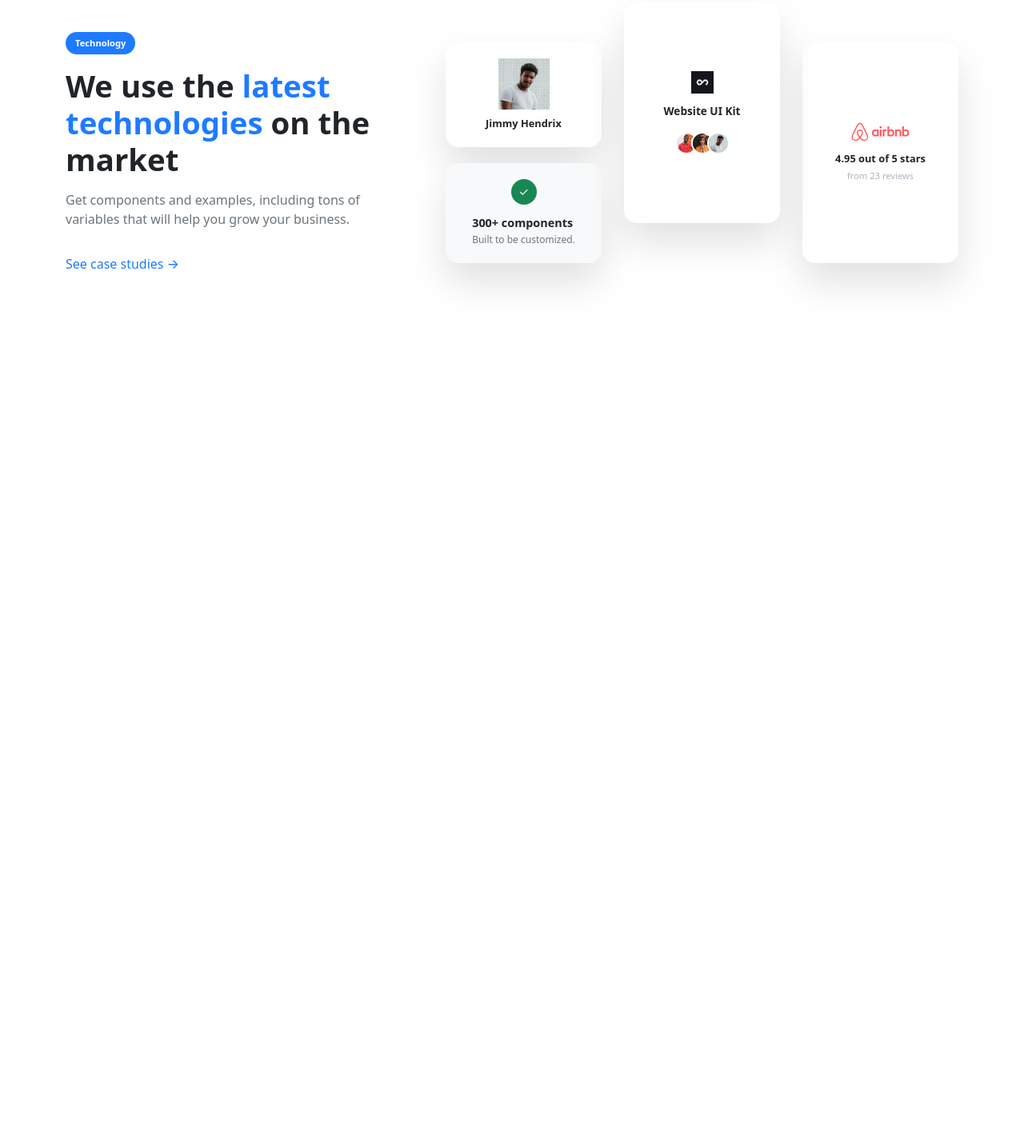
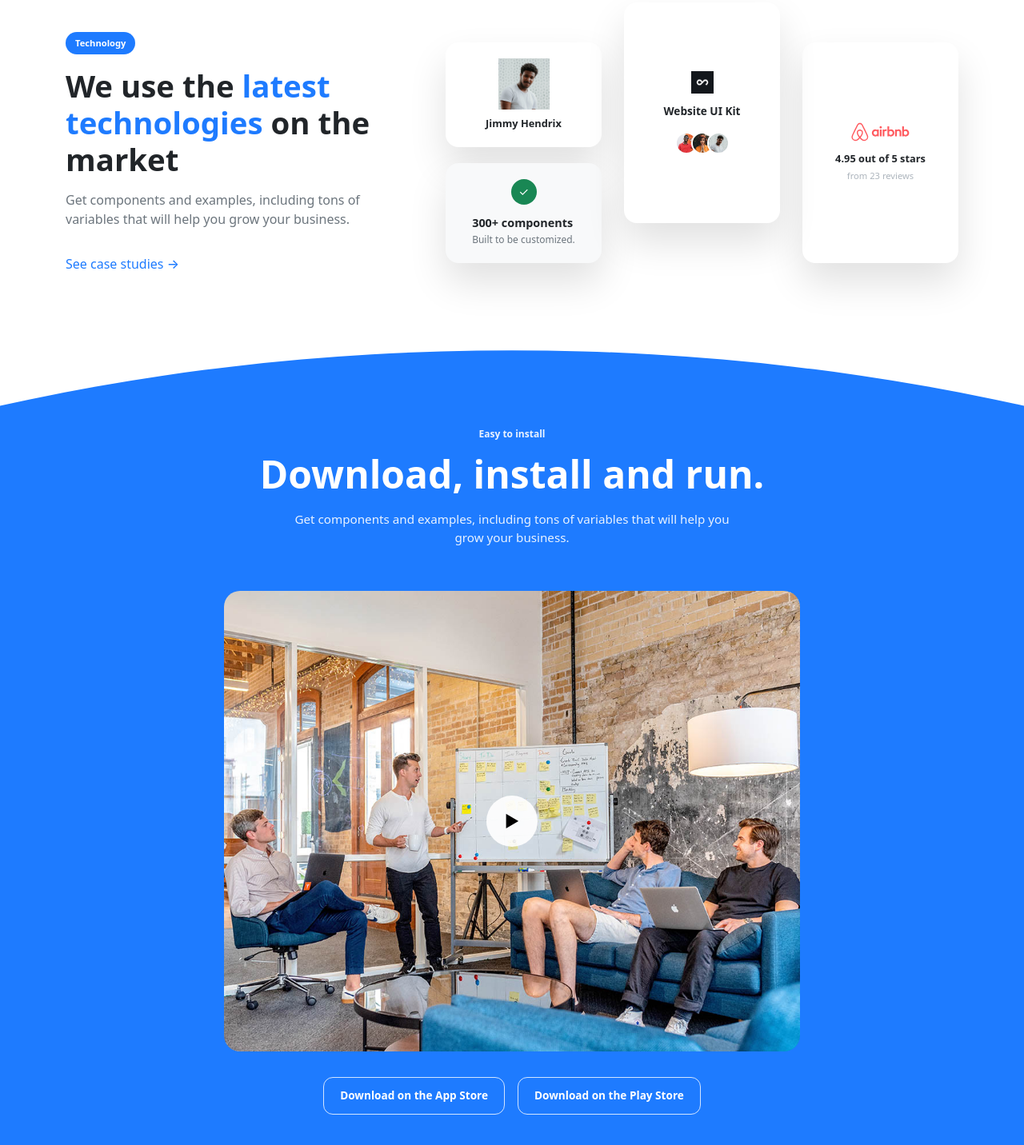
Before and after one commit to kevinsgzcode/landingpage, a website: page index.html in a window 1280 px wide. Shown: the part 2014-3446 px from the top of the page at 80% size. Before the commit the page ends 2452 px from the top, so only its background shows below. Drawn offline with nearby package versions, Linux system fonts and the light colour scheme.

Commit message:
style(download): download section

```diff
--- a/index.html
+++ b/index.html
@@ -353,6 +353,31 @@
       </div>
     </section>
 
+    <!-- Download Section -->
+    <section class="download-cta">
+      <div class="download-inner">
+        <span class="download-eyebrow"> Easy to install </span>
+
+        <h2 class="download-title">Download, install and run.</h2>
+
+        <p class="download-text">
+          Get components and examples, including tons of variables that will
+          help you grow your business.
+        </p>
+
+        <div class="download-media">
+          <img src="assets/images/img_01.jpg" alt="Team working together" />
+          <button class="play-button">▶</button>
+        </div>
+
+        <div class="download-buttons">
+          <a href="#" class="store-btn apple"> Download on the App Store </a>
+
+          <a href="#" class="store-btn google"> Download on the Play Store </a>
+        </div>
+      </div>
+    </section>
+
     <script src="node_modules/bootstrap/dist/js/bootstrap.bundle.min.js"></script>
     <script src="js/main.js"></script>
   </body>
--- a/scss/_maps.scss
+++ b/scss/_maps.scss
@@ -32,3 +32,11 @@
     technology-mobile: 3.5rem,
   )
 );
+
+$section-spacing: map-merge(
+  $section-spacing,
+  (
+    download-desktop: 6rem,
+    download-mobile: 4rem,
+  )
+);
--- /dev/null
+++ b/scss/components/_download.scss
@@ -0,0 +1,118 @@
+.download-cta {
+  background-color: $primary;
+  color: #fff;
+  width: 100%;
+}
+
+.download-inner {
+  max-width: 960px;
+  margin: 0 auto;
+  padding: map-get($section-spacing, download-desktop) 1.5rem;
+
+  display: flex;
+  flex-direction: column;
+  align-items: center;
+  text-align: center;
+}
+
+@media (max-width: 991px) {
+  .download-inner {
+    padding: map-get($section-spacing, download-mobile) 1.25rem;
+  }
+}
+
+.download-eyebrow {
+  font-size: 0.75rem;
+  font-weight: 600;
+  opacity: 0.9;
+  margin-bottom: 0.75rem;
+}
+
+.download-title {
+  font-size: clamp(2.2rem, 4vw, 3rem);
+  font-weight: 700;
+  line-height: 1.2;
+  margin-bottom: 1rem;
+}
+
+.download-text {
+  max-width: 560px;
+  font-size: 0.95rem;
+  opacity: 0.9;
+}
+
+.download-buttons {
+  display: flex;
+  gap: 1rem;
+  margin-top: 2rem;
+  flex-wrap: wrap;
+  justify-content: center;
+}
+
+.store-btn {
+  padding: 0.75rem 1.25rem;
+  border-radius: 0.75rem;
+  font-size: 0.85rem;
+  font-weight: 600;
+  text-decoration: none;
+  transition: all 0.2s ease;
+}
+
+.store-btn.apple,
+.store-btn.google {
+  border: 1px solid rgba(255, 255, 255, 0.8);
+  color: #fff;
+  background-color: transparent;
+}
+
+.store-btn:hover {
+  background-color: #fff;
+  color: $primary;
+}
+
+.download-cta {
+  clip-path: ellipse(140% 100% at 50% 100%);
+}
+
+.download-media {
+  position: relative;
+  margin-top: 2.5rem;
+  border-radius: 1.25rem;
+  overflow: hidden;
+  max-width: 720px;
+  width: 100%;
+  cursor: pointer;
+
+  img {
+    width: 100%;
+    display: block;
+    transition: transform 0.4s ease;
+  }
+
+  &:hover img {
+    transform: scale(1.05);
+  }
+}
+
+.play-button {
+  position: absolute;
+  inset: 0;
+  margin: auto;
+  width: 64px;
+  height: 64px;
+  border-radius: 50%;
+  border: none;
+  background-color: rgba($white, 0.9);
+  font-size: 1.25rem;
+  display: flex;
+  align-items: center;
+  justify-content: center;
+  transition:
+    transform 0.2s ease,
+    box-shadow 0.2s ease;
+}
+
+.tools-media:hover .play-button {
+  transform: scale(1.1);
+  box-shadow: 0 12px 32px rgba(0, 0, 0, 0.25);
+}
--- a/scss/main.scss
+++ b/scss/main.scss
@@ -14,3 +14,4 @@
 @import "components/tools";
 @import "components/features";
 @import "components/technology";
+@import "components/download";
```
Also changed, not shown: css/main.css, scss/main.css, 1 other file.
